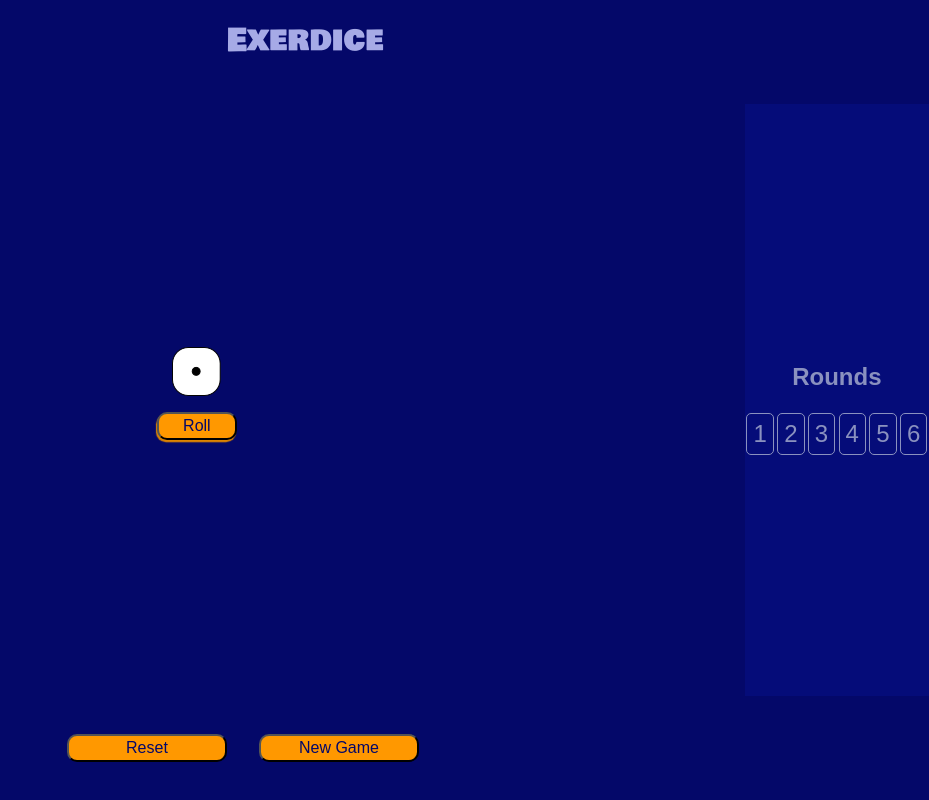
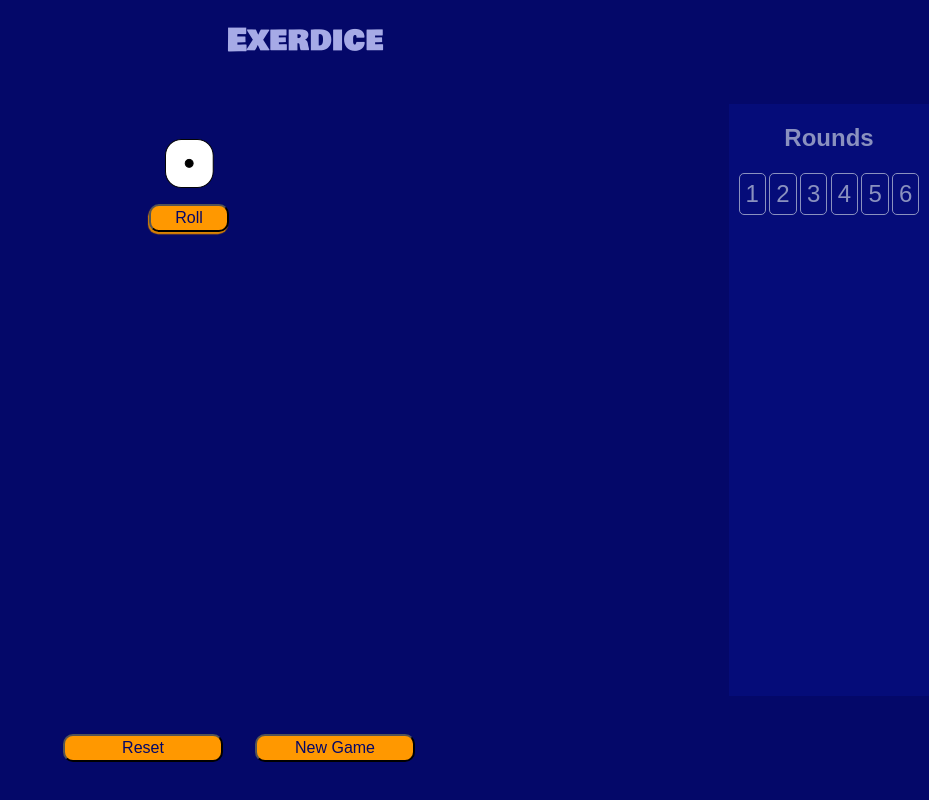
Before and after one commit to rtviner/exerdice-ng, an Angular app: page /game in a window 1280 px wide. Shown: the top 800 px of the page, without its empty margins (351-1280 px from the left). Built offline with nearby package versions, Linux system fonts and the light colour scheme; a web font is replaced by a local one.

Commit message:
add 3rd row to split dice/encouragement and exercise info into diff rows

```diff
--- a/src/app/game/game.component.css
+++ b/src/app/game/game.component.css
@@ -21,36 +21,38 @@ new button colors
 	display: grid;
 	height: 87vh;
 	grid-template-columns: 1fr auto;
-	grid-template-rows: 85% 15%;
+	grid-template-rows: 25% 60% 15%;
 	grid-column-gap: 0;
 	justify-items: center;
 	align-items: center;
-	/* align-content: stretch; */
 }
 
-div.col-1 {
+div.col-1.row-1{
 	grid-column: 1 / span 1;
 	grid-row: 1 / span 1;
 	border-right: 0;
-	min-width: 319px;
+	min-width: 200px;
 	height: auto;
 	margin: 0;
-	display: flex;
-	flex-direction: column;
-	justify-content: center;
+}
+div.col-1.row-2{
+	grid-column: 1 / span 1;
+	grid-row: 2 / span 1;
+	border-right: 0;
+	min-width: 200px;
+	height: auto;
+	margin: 0;
+	align-self: start;
 }
 
 div.col-2 {
 	grid-column: 2 / span 2;
-	grid-row: 1 / span 1;
+	grid-row: 1 / span 2;
 	color: #626ca7;
 	background-color: #050c79;
-	min-width: 174px;
-	height: auto;
-	display: flex;
-	flex-direction: column;
-	justify-content: center;
-	align-self: stretch;
+	width: auto;
+	min-width: 200px;
+	height: 100%;
 }
 
 /* add style for buttons at the bottom */
@@ -58,7 +60,7 @@ div.bottom-controls {
 	width: 100%;
 	margin: 0 auto;
 	grid-column: 1 / span 2;
-	grid-row: 2 / span 1;
+	grid-row: 3 / span 1;
 }
 
 button.control-btn {
--- a/src/app/game/game.component.html
+++ b/src/app/game/game.component.html
@@ -7,10 +7,12 @@
     >
     </dice>
     <last-round-message *ngIf="roundsComplete"></last-round-message>
+  </div>
+  <div class="col-1 row-2">
     <exercise [exercise]="currentExercise"></exercise>
   </div>
 
-  <div class="col-2 row-1">
+  <div class="col-2 row-1-2">
     <rounds ></rounds>
   </div>
 
```
